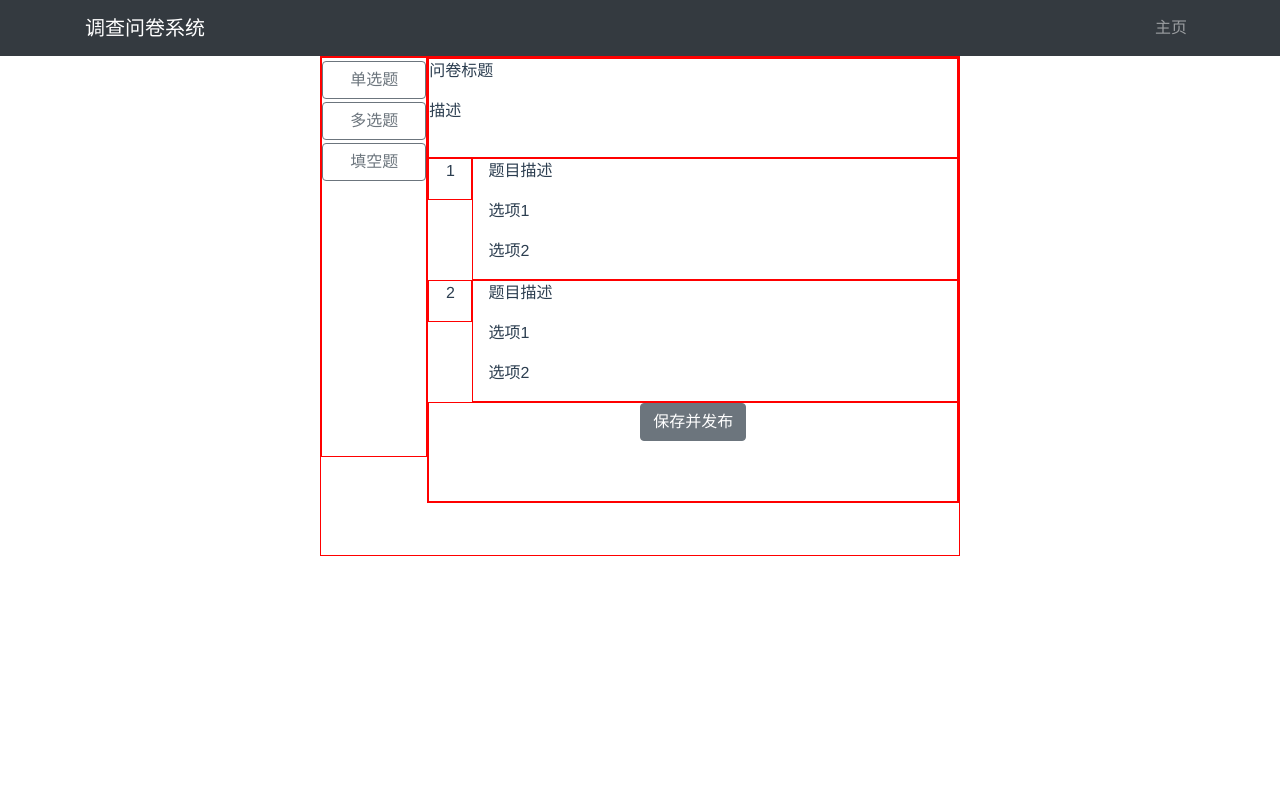
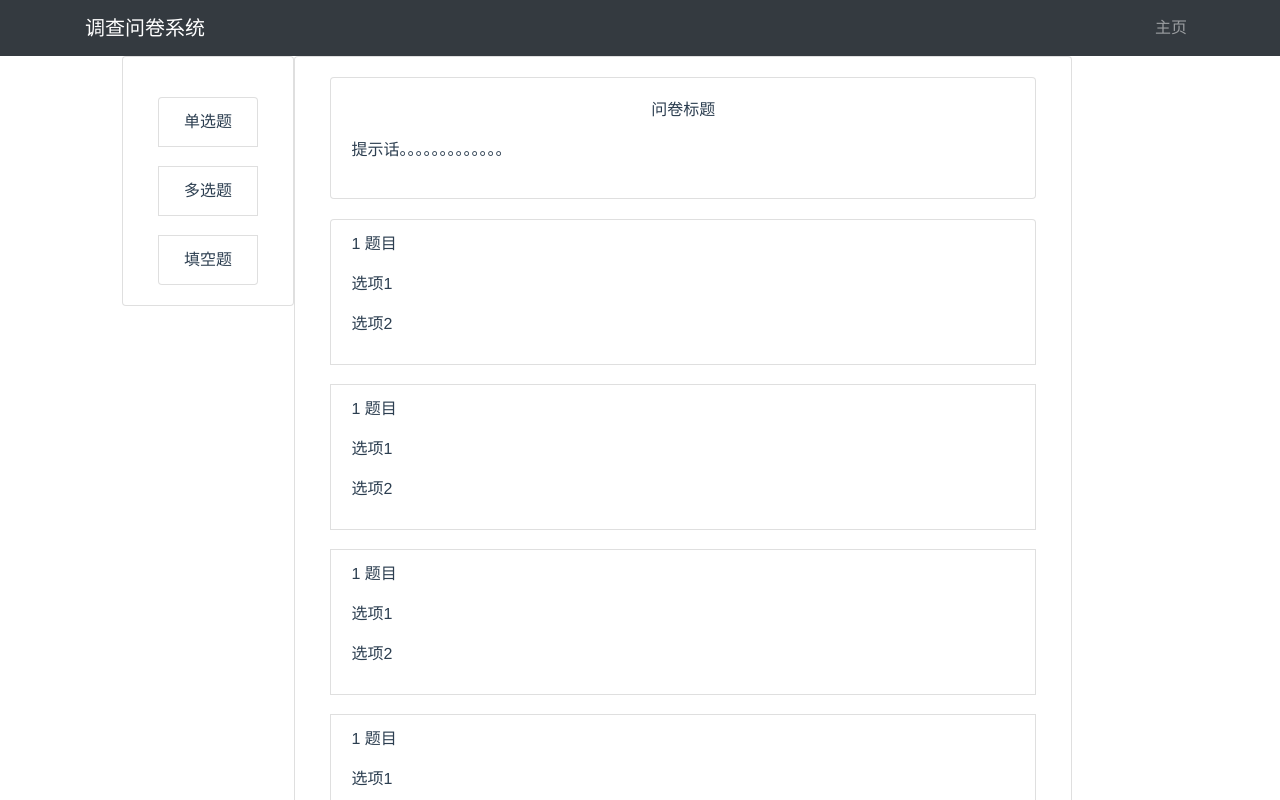
Before and after one commit to TZYhub/questionnaire, a Vue app: page /#/temp in a window 1280 px wide. Shown: the top 800 px of the page. Built offline with nearby package versions, Linux system fonts and the light colour scheme; the HTML template or start-up script is replaced by a standard one.

Commit message:
优化页面

```diff
--- a/src/views/Home.vue
+++ b/src/views/Home.vue
@@ -1,32 +1,14 @@
 <template>
   <div>
-    <div class="col-10 offset-1 h">
-      <div class="h1">
-        <b-button to="/temp"> + 新增问卷</b-button>
-      </div>
-<!--      <div class="row mx-auto w-75 clear:both;">-->
-<!--        <div class="col-6">-->
-<!--          <div class="btn-group">-->
-<!--            <button type="button" class="btn btn-outline-info btn-sm" data-toggle="modal" data-target="#myModal">新增</button>-->
-<!--            <button type="button" class="btn btn-outline-primary btn-sm" @click="saveRows">保存</button>-->
-<!--          </div>-->
-<!--          <button type="button" class="btn btn-outline-warning btn-sm" @click="delRows">删除</button>-->
-<!--        </div>-->
-<!--        <div class="col-6">-->
-<!--          <div class="input-group">-->
-<!--            <input type="text" class="form-control input-group-sm" placeholder="输入设备编号进行搜索">-->
-<!--            <span class="input-group-btn">-->
-<!--                        <button class="btn btn-default" type="button"><i class="fa fa-search"></i></button>-->
-<!--                    </span>-->
-<!--          </div>-->
-<!--        </div>-->
-<!--      </div>-->
-      <div class="clear:both; ">
-        <div class="col-12">
-          <table class="table table-hover">
-            <thead class="thead-default">
-            <tr class="t2">
-              <th><input type="checkbox"></th>
+    <div class="col-10 offset-1">
+      <b-card>
+        <div class="card-header">
+          <b-button to="/temp"> + 新增问卷</b-button>
+        </div>
+        <b-card>
+          <table class="table table-striped">
+            <thead>
+            <tr>
               <th>标题</th>
               <th>类型</th>
               <th>收集状态</th>
@@ -39,7 +21,6 @@
             </thead>
             <tbody>
             <tr v-for="(facility,index) in facilities" :key="index" class="t3">
-              <td><input type="checkbox" :value="index" v-model="checkedRows"></td>
               <td>{{index+1}}</td>
               <td>{{facility.code}}</td>
               <td>{{facility.name}}</td>
@@ -51,8 +32,8 @@
             </tr>
             </tbody>
           </table>
-        </div>
-      </div>
+        </b-card>
+      </b-card>
     </div>
   </div>
 </template>
@@ -68,6 +49,7 @@ export default {
         { code: 3, name: 'test', states: 1, date: '2019-08-21', admin: 'tanzy' },
         { code: 4, name: 'test', states: 1, date: '2019-08-21', admin: 'tanzy' },
         { code: 4, name: 'test', states: 1, date: '2019-08-21', admin: 'tanzy' },
+        { code: 4, name: 'test', states: 1, date: '2019-08-21', admin: 'tanzy' },
         { code: 5, name: 'test', states: 1, date: '2019-08-21', admin: 'tanzy' }
       ]
     }
@@ -77,19 +59,4 @@ export default {
 
 <style scoped>
 
-.h{
-  margin-top: 1px;
-  min-height:500px;
-  background-color: lightgray;
-}
-.h1{
-  float:right;
-  padding-right: 15px;
-}
-.t2{
-  background-color: whitesmoke;
-}
-.t3{
-  background-color: floralwhite;
-}
 </style>
--- a/src/views/Temp.vue
+++ b/src/views/Temp.vue
@@ -1,123 +1,60 @@
 <template>
     <div>
-      <div class="col-6 offset-3 t1">
-        <div class="col-2 t2">
-          <ul>
-            <li>
-              <b-button class="t3" v-b-popover.hover="''" title="单选题" variant="outline-secondary">单选题</b-button>
-            </li>
-            <li>
-              <b-button class="t3" v-b-popover.hover="''" title="多选题" variant="outline-secondary">多选题</b-button>
-            </li>
-            <li>
-              <b-button class="t3" v-b-popover.hover="''" title="填空题" variant="outline-secondary">填空题</b-button>
-            </li>
-          </ul>
-        </div>
-        <div class="col-10 t2">
-          <div class="t4">
-            <p class="left">问卷标题</p>
-            <p class="left">描述</p>
-          </div>
-          <ul>
-            <li>
-              <div class="col-1 t5">
-                <p class="center">1</p>
+      <div class="col-10 offset-1">
+        <b-card class="col-2 left">
+          <b-list-group>
+            <b-list-group-item class="add-item-margin">单选题</b-list-group-item>
+            <b-list-group-item class="add-item-margin">多选题</b-list-group-item>
+            <b-list-group-item class="add-item-margin">填空题</b-list-group-item>
+          </b-list-group>
+        </b-card>
+        <b-card class="col-9 left">
+          <b-card>
+            <p>问卷标题</p>
+            <p class="text-left">提示话。。。。。。。。。。。。。</p>
+          </b-card>
+          <b-list-group>
+            <b-list-group-item class="d-flex justify-content-between align-items-center add-item-margin">
+              <div>
+                <p class="text-left">1    题目</p>
+                <p class="text-left">选项1</p>
+                <p class="text-left">选项2</p>
               </div>
-              <div class="col-11 t5">
-                <p class="left">题目描述</p>
-                <p class="left">选项1</p>
-                <p class="left">选项2</p>
+            </b-list-group-item>
+            <b-list-group-item class="d-flex justify-content-between align-items-center add-item-margin">
+              <div>
+              <p class="text-left">1    题目</p>
+              <p class="text-left">选项1</p>
+              <p class="text-left">选项2</p>
               </div>
-            </li>
-            <li>
-              <div class="col-1 t5">
-                <p class="center">2</p>
+            </b-list-group-item>
+            <b-list-group-item class="d-flex justify-content-between align-items-center add-item-margin">
+              <div>
+              <p class="text-left">1    题目</p>
+              <p class="text-left">选项1</p>
+              <p class="text-left">选项2</p>
               </div>
-              <div class="col-11 t5">
-                <p class="left">题目描述</p>
-                <p class="left">选项1</p>
-                <p class="left">选项2</p>
+            </b-list-group-item>
+            <b-list-group-item class="d-flex justify-content-between align-items-center add-item-margin">
+              <div>
+              <p class="text-left">1    题目</p>
+              <p class="text-left">选项1</p>
+              <p class="text-left">选项2</p>
               </div>
-            </li>
-          </ul>
-          <div class="t4">
-            <b-button>保存并发布</b-button>
-          </div>
-        </div>
+            </b-list-group-item>
+            <b-list-group-item class="d-flex justify-content-between align-items-center add-item-margin">
+              <div>
+              <p class="text-left">1    题目</p>
+              <p class="text-left">选项1</p>
+              <p class="text-left">选项2</p>
+              </div>
+            </b-list-group-item>
+
+          </b-list-group>
+        </b-card>
+        <div class="clear"></div>
       </div>
 
-
-
-
-
-
-
-
-
-
-      <!--<div class="text-left">-->
-        <!--<b-link to="/home">返回</b-link>-->
-      <!--</div>-->
-      <!--&lt;!&ndash;展示添加的列表&ndash;&gt;-->
-      <!--<div>-->
-          <!--<div v-for="(item,index) in questionList" :key="index">-->
-            <!--<b-input-group class="mb-2">-->
-              <!--<span>{{index+1}}</span>-->
-              <!--<b-form-input v-model="item.questionTitle"></b-form-input>-->
-            <!--</b-input-group>-->
-            <!--<div v-if="item.questionType === '1'">-->
-              <!--<div v-for="(questionItem,itemIndex) in item.questionItemList" :key="itemIndex">-->
-                <!--<b-input-group class="mb-2">-->
-                  <!--<b-input-group-prepend is-text>-->
-                    <!--<input type="radio" aria-label="Checkbox for following text input">-->
-                  <!--</b-input-group-prepend>-->
-                  <!--<b-form-input aria-label="Text input with checkbox" v-model="item.questionItemList[itemIndex]"></b-form-input>-->
-                <!--</b-input-group>-->
-              <!--</div>-->
-              <!--<button @click="addItem(index)">新增一个选项</button>-->
-            <!--</div>-->
-            <!--<div v-else-if="item.questionType === '2'">-->
-              <!--<div v-for="(questionItem,itemIndex) in item.questionItemList" :key="itemIndex">-->
-                <!--<b-input-group class="mb-2">-->
-                  <!--<b-input-group-prepend is-text>-->
-                    <!--<input type="checkbox" aria-label="Checkbox for following text input">-->
-                  <!--</b-input-group-prepend>-->
-                  <!--<b-form-input aria-label="Text input with checkbox" v-model="item.questionItemList[itemIndex]"></b-form-input>-->
-                <!--</b-input-group>-->
-              <!--</div>-->
-              <!--<button @click="addItem(index)">新增一个选项</button>-->
-            <!--</div>-->
-            <!--<div v-else-if="item.questionType === '3'">-->
-              <!--<b-form-textarea-->
-                <!--id="textarea"-->
-                <!--rows="3"-->
-                <!--max-rows="6"-->
-              <!--&gt;</b-form-textarea>-->
-            <!--</div>-->
-
-          <!--</div>-->
-      <!--</div>-->
-      <!--<div class="add-box">-->
-        <!--<p class="qu-type" v-if="isAdding">-->
-          <!--<button @click="addType('1')">单选题</button>-->
-          <!--<button @click="addType('2')">多选题</button>-->
-          <!--<button @click="addType('3')">文本题</button>-->
-        <!--</p>-->
-
-        <!--<b-button  variant="danger" @click="isAdding = !isAdding;">-->
-          <!--+ 添加问题-->
-        <!--</b-button>-->
-      <!--</div>-->
-      <!--<footer>-->
-        <!--<div>-->
-          <!--<label>问卷截止日期</label>-->
-        <!--</div>-->
-        <!--<div>-->
-          <!--<button @click="saveQuestionnaire()">保存问卷</button>-->
-          <!--<button>发布问卷</button>-->
-        <!--</div>-->
-      <!--</footer>-->
     </div>
 </template>
 
@@ -170,41 +107,15 @@ export default {
 </script>
 
 <style scoped>
-.t1{
-  border:1px solid red;
-  height: 500px;
-  padding: 0px;
+.left{
+  float: left;
+  height: 100%;
 }
-.t2{
-  border:1px solid red;
-  padding: 0px;
-  float:left;
-  min-height: 400px;
+.clear{
+  clear: both;
 }
-.t3{
-  width: 100%;
-  margin-top: 3px;
-}
-.t4{
-  clear: both;
-  border:1px solid red;
-  width: 100%;
-  min-height: 100px;
-}
-.t5{
-  float:left;
-  border:1px solid red;
-}
-.center{
-  text-align:center;
-}
-.left{
-  text-align:left;
-}
-ul{
-  list-style-type: none;
-  padding: 0px;
-  margin: 0px;
+.add-item-margin{
+  margin-top: 20px;
 }
 
 </style>
```
